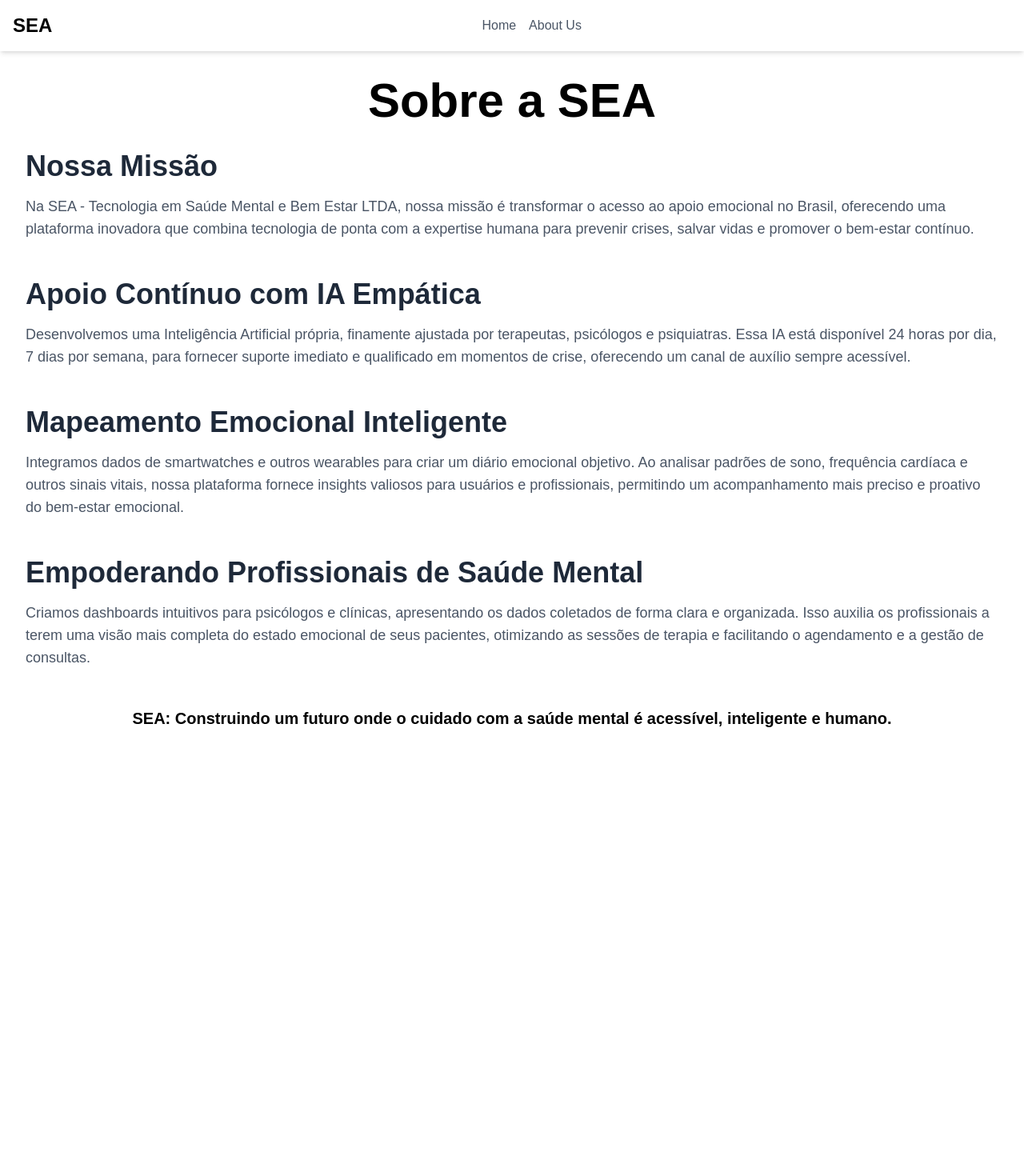
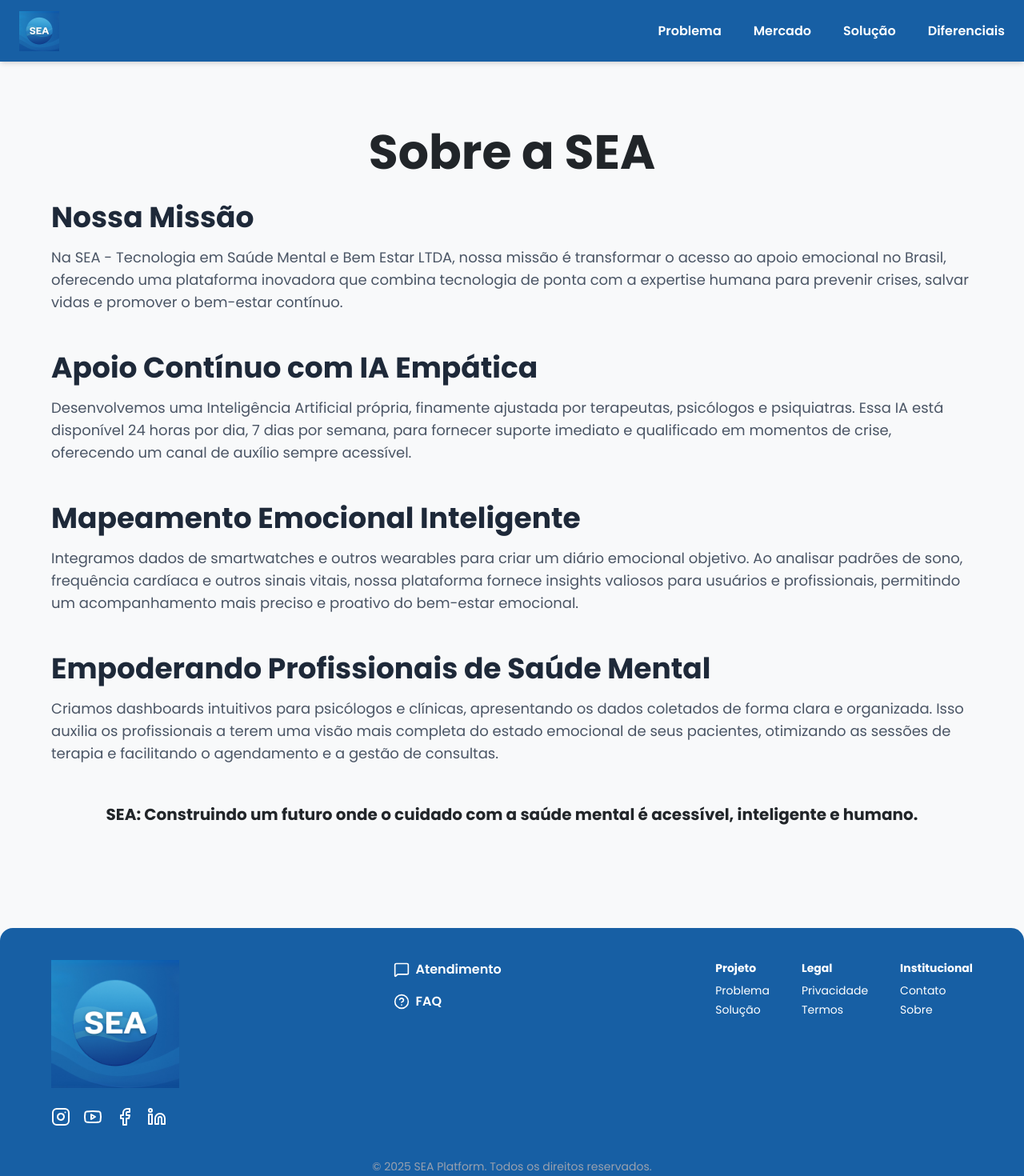
Before and after one commit to PauloMats/SEA-website-frontend, a Next.js app in the folder sea-website/: page /about-us in a window 1280 px wide. Shown: the top 1470 px of the page at 80% size. Before the commit the page ends 944 px from the top, so only its background shows below. Built offline with nearby package versions, Linux system fonts and the light colour scheme.

Commit message:
feat: implement components for graphics and update styles

```diff
--- a/sea-website/package.json
+++ b/sea-website/package.json
@@ -10,8 +10,11 @@
   },
   "dependencies": {
     "@types/styled-components": "^5.1.34",
+    "chart.js": "^4.5.0",
+    "lucide-react": "^0.525.0",
     "next": "15.3.5",
     "react": "^19.0.0",
+    "react-chartjs-2": "^5.3.0",
     "react-dom": "^19.0.0",
     "styled-components": "^6.1.19"
   },
--- a/sea-website/src/app/globals.css
+++ b/sea-website/src/app/globals.css
@@ -1,17 +1,9 @@
 @import "tailwindcss";
 
-/* Adiciona a fonte Poppins do Google Fonts */
-@import url('https://fonts.googleapis.com/css2?family=Poppins:wght@300;400;600;700&display=swap');
 
-/* Define estilos globais para o corpo */
 body {
   font-family: 'Poppins', sans-serif;
-  background-color: #F8F9FA; /* Cor de fundo do HTML original */
-  color: #212529; /* Cor do texto do HTML original */
+  background-color: #F8F9FA;
+  color: #212529;
+  margin-top: 10%;
 }
-
-body {
-  background: var(--background);
-  color: var(--foreground);
-  font-family: Arial, Helvetica, sans-serif;
-}
--- a/sea-website/src/app/layout.tsx
+++ b/sea-website/src/app/layout.tsx
@@ -1,6 +1,7 @@
-import './globals.css'; // Import global styles, including Tailwind
+import './globals.css';
+import Navbar from '../components/Navbar';
+import Footer from '../components/Footer'; // importa o footer aqui
 
-import Navbar from '../components/Navbar'; // Import the Navbar component
 export default function RootLayout({
   children,
 }: {
@@ -14,10 +15,12 @@ export default function RootLayout({
         <link href="https://fonts.googleapis.com/css2?family=Poppins:wght@300;400;600;700&display=swap" rel="stylesheet" />
         <title>SEA Platform</title>
       </head>
-      <body>
-        <Navbar /> {/* Render the Navbar component */}
-
-        {children} {/* Render the rest of the page content */}
+      <body className="bg-[#F8F9FA] text-[#212529] font-poppins">
+        <Navbar />
+        <main className="container mx-auto px-4 md:px-8">
+          {children}
+        </main>
+        <Footer />
       </body>
     </html>
   );
--- /dev/null
+++ b/sea-website/src/components/DropdownIcon.tsx
@@ -0,0 +1,26 @@
+'use client';
+
+import * as React from 'react';
+
+const DropdownIcon: React.FC<{ className?: string }> = ({ className }) => {
+  return (
+    <svg
+      className={className}
+      width="16"
+      height="16"
+      viewBox="0 0 20 20"
+      fill="none"
+      xmlns="http://www.w3.org/2000/svg"
+    >
+      <path
+        d="M5 7L10 12L15 7"
+        stroke="currentColor"
+        strokeWidth="2"
+        strokeLinecap="round"
+        strokeLinejoin="round"
+      />
+    </svg>
+  );
+};
+
+export default DropdownIcon;
--- a/sea-website/src/components/Footer.tsx
+++ b/sea-website/src/components/Footer.tsx
@@ -1,10 +1,69 @@
-import React from 'react';
+'use client';
+
+import Link from 'next/link';
+import Image from 'next/image';
+import { Instagram, Youtube, Linkedin, Facebook, MessageSquare, HelpCircle } from 'lucide-react';
 
 const Footer: React.FC = () => {
+  const year = new Date().getFullYear();
   return (
-    <footer className="text-center mt-16 pt-8 border-t border-gray-300">
-      <p className="text-lg font-bold text-teal">SEA: Prevenir crises, salvar vidas e transformar o cuidado em saúde mental.</p>
-      <p className="text-gray-600 mt-2">O futuro da saúde mental já começou.</p>
+    <footer className="bg-[#175FA4] text-white py-10 px-6 rounded-t-2xl mt-24">
+      <div className="max-w-6xl mx-auto flex flex-col gap-10 md:flex-row md:justify-between">
+        <div className="flex flex-col gap-6">
+          <Link href="/">
+            <Image
+              src="/img/logo-sea.png"
+              alt="SEA Logo"
+              width={160}
+              height={40}
+            />
+          </Link>
+          <div className="flex gap-4 text-white text-xl">
+            <Link href="#"><Instagram /></Link>
+            <Link href="#"><Youtube /></Link>
+            <Link href="#"><Facebook /></Link>
+            <Link href="#"><Linkedin /></Link>
+          </div>
+        </div>
+
+        <div className="flex flex-col gap-4">
+          <Link href="#" className="flex items-center gap-2 font-semibold">
+            <MessageSquare className="w-5 h-5" /> Atendimento
+          </Link>
+          <Link href="#" className="flex items-center gap-2 font-semibold">
+            <HelpCircle className="w-5 h-5" /> FAQ
+          </Link>
+        </div>
+
+        <div className="flex flex-col md:flex-row gap-10 text-sm">
+          <div>
+            <h4 className="font-bold mb-2">Projeto</h4>
+            <ul className="space-y-1">
+              <li><Link href="#problema">Problema</Link></li>
+              <li><Link href="#solucao">Solução</Link></li>
+            </ul>
+          </div>
+
+          <div>
+            <h4 className="font-bold mb-2">Legal</h4>
+            <ul className="space-y-1">
+              <li><Link href="#">Privacidade</Link></li>
+              <li><Link href="#">Termos</Link></li>
+            </ul>
+          </div>
+
+          <div>
+            <h4 className="font-bold mb-2">Institucional</h4>
+            <ul className="space-y-1">
+              <li><Link href="#">Contato</Link></li>
+              <li><Link href="#">Sobre</Link></li>
+            </ul>
+          </div>
+        </div>
+      </div>
+      <div className="text-center text-sm text-gray-400 mt-10">
+        © {year} SEA Platform. Todos os direitos reservados.
+      </div>
     </footer>
   );
 };
--- a/sea-website/src/components/Navbar.tsx
+++ b/sea-website/src/components/Navbar.tsx
@@ -1,28 +1,66 @@
-import React from 'react';
+'use client';
+
+import React, { useState, useRef, useEffect } from 'react';
 import Link from 'next/link';
+import Image from 'next/image';
+import DropdownIcon from './DropdownIcon';
 
 const Navbar: React.FC = () => {
+  const [menuOpen, setMenuOpen] = useState(false);
+  const [desktopDropdownOpen, setDesktopDropdownOpen] = useState(false);
+  const [mobileDropdownOpen, setMobileDropdownOpen] = useState(false);
+  const dropdownRef = useRef<HTMLDivElement>(null);
+
+  useEffect(() => {
+    const handleClickOutside = (event: MouseEvent) => {
+      if (dropdownRef.current && !dropdownRef.current.contains(event.target as Node)) {
+        setDesktopDropdownOpen(false);
+      }
+    };
+    document.addEventListener('mousedown', handleClickOutside);
+    return () => {
+      document.removeEventListener('mousedown', handleClickOutside);
+    };
+  }, []);
+
+  const handleMobileLinkClick = () => {
+    setMenuOpen(false);
+    setMobileDropdownOpen(false);
+  };
+
   return (
-    <nav className="bg-white p-4 shadow-md">
-      <div className="container mx-auto flex items-center justify-between">
-        <div className="text-2xl font-bold text-teal">
-          SEA
-        </div>
-        <div>
-          <ul className="flex space-x-4">
-            <li>
-              <Link href="/" className="text-gray-600 hover:text-teal">Home</Link>
-            </li>
-            <li>
-              <Link href="/about-us" className="text-gray-600 hover:text-teal">About Us</Link>
-            </li>
-          </ul>
-        </div>
-        <div>
-          {/* Placeholder for future navigation links */}
-        </div>
-      </div>
+    <header className="fixed top-0 left-0 w-full z-50 bg-[#175FA4] backdrop-blur-md shadow-md">
+  <div className="flex justify-between items-center px-6 py-3 max-w-[1440px] mx-auto h-[77px]">
+    <Link href="/">
+      <Image
+        src="/img/logo-sea.png"
+        alt="Logo SEA"
+        width={50}
+        height={50}
+      />
+    </Link>
+
+    <nav className="hidden lg:flex gap-10 items-center">
+      <Link href="/#problema" className="text-white font-semibold hover:underline">Problema</Link>
+      <Link href="/#mercado" className="text-white font-semibold hover:underline">Mercado</Link>
+      <Link href="/#solucao" className="text-white font-semibold hover:underline">Solução</Link>
+      <Link href="/#diferenciais" className="text-white font-semibold hover:underline">Diferenciais</Link>
     </nav>
+
+    {/* Menu mobile já tava ok */}
+  </div>
+
+  {/* Dropdown mobile (mantém branco também) */}
+  {menuOpen && (
+    <div className="lg:hidden px-6 pb-6 space-y-2 bg-[#175FA4] shadow">
+      <Link href="/#problema" className="block text-white font-semibold py-2" onClick={handleMobileLinkClick}>Problema</Link>
+      <Link href="/#mercado" className="block text-white font-semibold py-2" onClick={handleMobileLinkClick}>Mercado</Link>
+      <Link href="/#solucao" className="block text-white font-semibold py-2" onClick={handleMobileLinkClick}>Solução</Link>
+      <Link href="/#diferenciais" className="block text-white font-semibold py-2" onClick={handleMobileLinkClick}>Diferenciais</Link>
+    </div>
+  )}
+</header>
+
   );
 };
 
--- /dev/null
+++ b/sea-website/src/components/PrevalenciaChart.tsx
@@ -0,0 +1,54 @@
+'use client';
+import { Bar } from 'react-chartjs-2';
+import {
+  Chart as ChartJS,
+  CategoryScale,
+  LinearScale,
+  BarElement,
+  Title,
+  Tooltip,
+  Legend,
+} from 'chart.js';
+
+ChartJS.register(CategoryScale, LinearScale, BarElement, Title, Tooltip, Legend);
+
+const data = {
+  labels: ['População Geral', 'Mulheres', 'Jovens (18-24)'],
+  datasets: [
+    {
+      label: 'Prevalência de Ansiedade (%)',
+      data: [45, 55, 65],
+      backgroundColor: ['#008B8B', '#00CECB', '#FF5E5B'],
+      borderColor: '#fff',
+      borderWidth: 2,
+    },
+  ],
+};
+
+const options = {
+  indexAxis: 'y' as const,
+  responsive: true,
+  plugins: {
+    legend: {
+      position: 'bottom' as const,
+    },
+  },
+  scales: {
+    x: {
+      beginAtZero: true,
+      ticks: {
+        callback: function (tickValue: string | number) {
+          return `${tickValue}%`;
+        },
+      },
+    },
+  },
+};
+
+export default function PrevalenciaChart() {
+  return (
+    <div className="chart-container w-full max-w-xl mx-auto h-72 md:h-80 bg-gray-100 rounded-lg p-4">
+      <Bar data={data} options={options} />
+    </div>
+  );
+}
--- /dev/null
+++ b/sea-website/src/components/TelepsicologiaChart.tsx
@@ -0,0 +1,46 @@
+'use client';
+import { Doughnut } from 'react-chartjs-2';
+import {
+  Chart as ChartJS,
+  ArcElement,
+  Tooltip,
+  Legend,
+  Title,
+} from 'chart.js';
+
+ChartJS.register(ArcElement, Tooltip, Legend, Title);
+
+const data = {
+  labels: ['Utilizam Telepsicologia', 'Não Utilizam'],
+  datasets: [
+    {
+      label: 'Adoção por Psicólogos no Brasil',
+      data: [80, 20],
+      backgroundColor: ['#008B8B', '#D8D8D8'],
+      hoverOffset: 4,
+    },
+  ],
+};
+
+const options = {
+  responsive: true,
+  maintainAspectRatio: false,
+  plugins: {
+    legend: {
+      position: 'bottom' as const,
+    },
+    tooltip: {
+      callbacks: {
+        label: (context: any) => `${context.label}: ${context.raw}%`,
+      },
+    },
+  },
+};
+
+export default function TelepsicologiaChart() {
+  return (
+    <div className="w-full h-64 md:h-72 bg-gray-100 rounded-lg p-4">
+      <Doughnut data={data} options={options} />
+    </div>
+  );
+}
```
Also changed, not shown: sea-website/src/app/page.tsx (+6 -13 lines), sea-website/src/components/MercadoChart.tsx (added, +59 -0 lines), sea-website/public/img/logo-sea.png (added), 1 other file (tests, documents, lock files or other folders).
